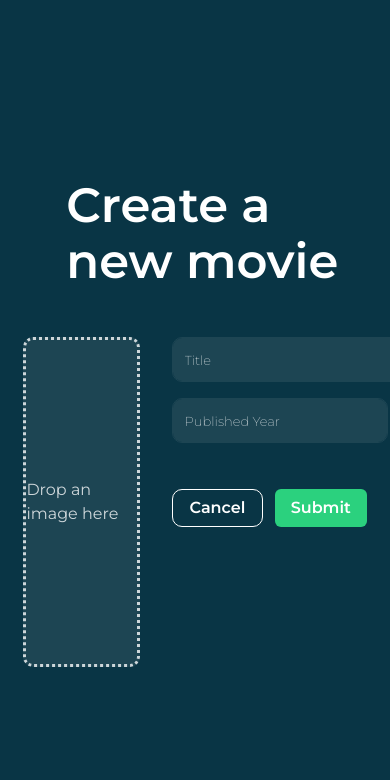
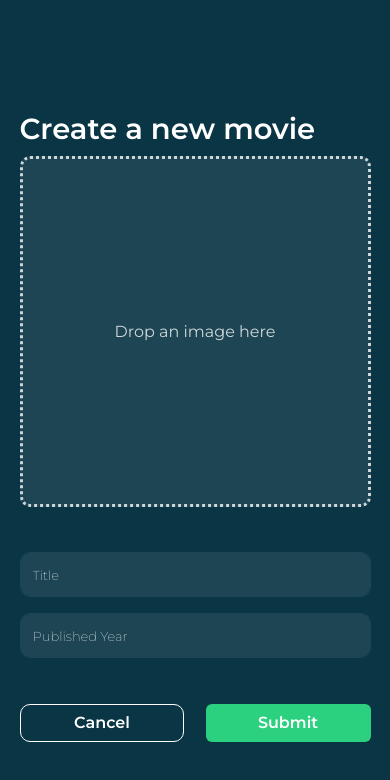
Before and after one commit to zankhnaevolution/movie-list-next-js, a Next.js app: page /movie/create in a window 390 px wide. Shown: the top 780 px of the page. Built offline with nearby package versions, Linux system fonts and the light colour scheme; no server answers.

Commit message:
Responsive design and code optimization

```diff
--- a/next.config.mjs
+++ b/next.config.mjs
@@ -1,6 +1,7 @@
 /** @type {import('next').NextConfig} */
 const nextConfig = {
     reactStrictMode: false,
+    // serverActions: false
 };
 
 export default nextConfig;
--- a/src/app/(movie)/movie/[id]/not-found.tsx
+++ b/src/app/(movie)/movie/[id]/not-found.tsx
@@ -1,7 +1,4 @@
 export default function NotFound() {
-
-    console.log("Here")
-
     return(
         <div style={{background: 'red'}}>
             Checker
--- a/src/app/(movie)/movie/movie-form.tsx
+++ b/src/app/(movie)/movie/movie-form.tsx
@@ -143,17 +143,13 @@ export default function MovieForm({ pageName, movieId, movieObject = { title: ''
                 onSubmit={handleSubmit(handleFormSubmit)}
                 encType='multipart/form-data'
             >
-                <main className={`vh-100 d-flex flex-column justify-content-center gap-5 ${cStyles['page-background-color']}`}>
+                <main className={`vh-100 ${styles['main-css']} ${cStyles['page-background-color']}`}>
 
-                    <div className={`${cStyles["h2-css"]} ${cStyles["page-background-color"]}`} style={{
-                        paddingLeft: "17%"
-                    }}>
+                    <div className={`${cStyles["h2-css"]} ${styles["heading-css"]}`}>
                         { pageName === "create" ? 'Create a new movie' : 'Edit' }
                     </div>
 
-                    <div className="d-flex w-100 align-items-center justify-content-center" style={{
-                        gap: '8%'
-                    }}>
+                    <div className={styles['form-main-css']}>
 
                         { !formData.img && formData.img_url == '' ? (
                                 <div
@@ -171,8 +167,6 @@ export default function MovieForm({ pageName, movieId, movieObject = { title: ''
                                                 const file = item.getAsFile();
                                                 if (file) {
                                                     let blobUrl = URL.createObjectURL(file);
-                                                    // console.log("From Drop")
-                                                    // console.log(blobUrl)
                                                     setFileBlob(blobUrl);
                                                     setFormData((prevData) => ({
                                                         ...prevData,
@@ -216,6 +210,9 @@ export default function MovieForm({ pageName, movieId, movieObject = { title: ''
                         }
 
                         <div className={`${styles["form-css"]}`}>
+
+                            <div className="wrapper">
+
                                 <div className="mb-3">
                                     <input
                                         { ...register('title', {
@@ -246,6 +243,8 @@ export default function MovieForm({ pageName, movieId, movieObject = { title: ''
                                     <p className={`mt-2 ${cStyles["body-extra-small"]} ${styles["error-text"]}`}>{ errors.published_year?.message }</p>
                                 </div>
 
+                            </div>
+
                             <div className={`mb-3 ${styles['btn-container']}`}>
                                 <Link href={'/movie'} type="reset" className={`btn ${cStyles["body-regular"]} ${styles["reset-cancel-btn"]}`}>Cancel</Link>
                                 <button type="submit" className={`btn ${cStyles["body-regular"]} ${styles["submit-btn"]}`}>
--- a/src/app/layout.tsx
+++ b/src/app/layout.tsx
@@ -8,8 +8,8 @@ import { Toaster } from "react-hot-toast";
 const inter = Inter({ subsets: ["latin"] });
 
 export const metadata: Metadata = {
-  title: "Create Next App",
-  description: "Generated by create next app",
+  title: "Movie List",
+  description: "",
 };
 
 export default function RootLayout({
--- a/src/app/styles/add_update_movie.module.css
+++ b/src/app/styles/add_update_movie.module.css
@@ -1,19 +1,26 @@
+.main-css{
+    display: flex;
+    flex-direction: column;
+    justify-content: center;
+    gap: 30px;
+}
+.heading-css{
+    padding-left: 17%;
+}
+.form-main-css{
+    display: flex;
+    align-items: center;
+    justify-content: center;
+    gap: 8%;
+}
 .upload-div{
-    /* border-radius: 10px;
-    border-style: dotted; */
     width: 30%;
-    height: 330px;
-    /* display: flex;
-    justify-content: center;
-    align-items: center;
-    background-color: #224957;
-    opacity: 0.8; */
+    /* height: 330px; */
+    aspect-ratio: 1/1;
 }
 .upload-css{
     border-radius: 10px;
     border-style: dotted;
-    /* width: 25%;
-    height: 250px; */
     display: flex;
     justify-content: center;
     align-items: center;
@@ -40,6 +47,7 @@
     opacity: 0.8;
 } */
 .form-css{
+    order: 2;
     max-width: 50%;
     height: 100%;
     /* min-height: 100%; */
@@ -117,3 +125,63 @@ button.submit-btn:hover{
     background-color: white !important;
     color: #093545;
 }
+
+/* Media Queries */
+
+@media only screen and (max-width: 600px) {
+
+    .main-css{
+        padding: 5%;
+    }
+
+    .heading-css{
+        padding: 0%;
+        font-size: 29px !important;
+        font-weight: 600 !important;
+        line-height: 40px !important;
+        align-self: flex-start;
+    }
+
+    .form-main-css{
+        display: flex;
+        flex-direction: column;
+        align-items: center;
+        justify-content: center;
+    }
+
+    .upload-div{
+        /* order: 2; */
+        width: 100%;
+        height: 150%;
+    }
+
+    .upload-css{
+        border-radius: 10px;
+        border-style: dotted;
+        display: flex;
+        justify-content: center;
+        align-items: center;
+        background-color: #224957;
+        opacity: 0.8;
+    }
+
+    .form-css{
+        /* order: 1; */
+        min-width: 100%;
+        height: 100%;
+    }
+
+    .input-css-title{
+        width: 100%;
+        height: 45px;
+        border-radius: 10px;
+        opacity: 0px;
+    }
+    .input-css-publishedyear{
+        width: 100%;
+        height: 45px;
+        gap: 0px;
+        border-radius: 10px;
+        opacity: 0px;
+    }
+}
--- a/src/app/styles/movielist.module.css
+++ b/src/app/styles/movielist.module.css
@@ -1,8 +1,14 @@
-.movie-list-main-css {
-    padding: 5% 4% 4% 4%;
+.heading-css{
+    font-size: 48px;
+    font-weight: 600;
+    line-height: 56px;
 }
 
-.movies-div{
+.movie-list-main-css {
+    padding: 6% 8% 6% 8%;
+}
+
+/* .movies-div{
     justify-content: center;
 }
 
@@ -11,12 +17,31 @@
     width: 250px;
     height: 504px;
     margin-left: 15px;
-    /* top: 55px; */
-    /* left: 80px; */
     position: relative;
     border: none;
     border-radius: 12px;
+    margin-bottom:  1.5rem;
+    margin-left:  1.5rem;
+} */
+
+.movies-div{
+    display: flex;
+    flex-wrap: wrap;
+    justify-content: center;
 }
+
+.movie-div{
+    background-color: #092C39;
+    flex: 0 1 22%;
+    /* height: 504px; */
+    position: relative;
+    border: none;
+    border-radius: 12px;
+    margin-bottom:  1.5rem;
+    margin-right:  1rem;
+}
+
+.movie-div:nth-child(4n+4) { margin-right: 0; }
 
 .movie-div:hover, .movie-div:hover > .movie-div-card, .movie-div-card:hover {
     background-color: #224957;
@@ -25,17 +50,22 @@
 .movie-div-card{
     background: #092C39;
     border: none;
-    height: 100%;
+    /* height: 100%; */
 }
 
 .movie-img{
     width: 100%;
-    height: 100%;
-    margin-top: 5%;
-    /* left: 8px; */
+    /* height: 100%; */
+    padding: 3%;
     border-radius: 12px;
-    position: inherit;
+    /* position: inherit; */
     aspect-ratio: 2/3;
+}
+
+.movie-title-css{
+    font-size: 20px;
+    font-weight: 500;
+    line-height: 32px;
 }
 
 .movie-nav-element{
@@ -80,3 +110,47 @@
 .logout-css{
     cursor: pointer;
 }
+
+/* Media Queries */
+
+@media only screen and (max-width: 600px) {
+    .movie-list-main-css {
+        padding: 7% 4% 3% 4%;
+    }
+    .heading-css{
+        font-size: 32px;
+        font-weight: 600;
+        line-height: 40px;
+    }
+    .logout-text{
+        display: none;
+    }
+    .movies-div{
+        display: flex;
+        flex-wrap: wrap;
+        justify-content: space-between;
+    }
+    .movie-div{
+        background-color: #092C39;
+        flex: 0 1 48%;
+        height: 334px;
+        position: relative;
+        border: none;
+        border-radius: 12px;
+        margin-bottom:  0.5rem;
+        margin-right:  0;
+    }
+    .movie-img{
+        width: 100%;
+        height: 100%;
+        margin-top: 0%;
+        left: 0px;
+        border-radius: 12px;
+        aspect-ratio: 2/3;
+    }
+    .movie-title-css{
+        font-size: 14px;
+        font-weight: 700;
+        line-height: 24px;
+    }
+}
```
Also changed, not shown: src/app/(movie)/movie/page.tsx (+13 -6 lines). Lines whose indentation alone changed are shown as unchanged.
